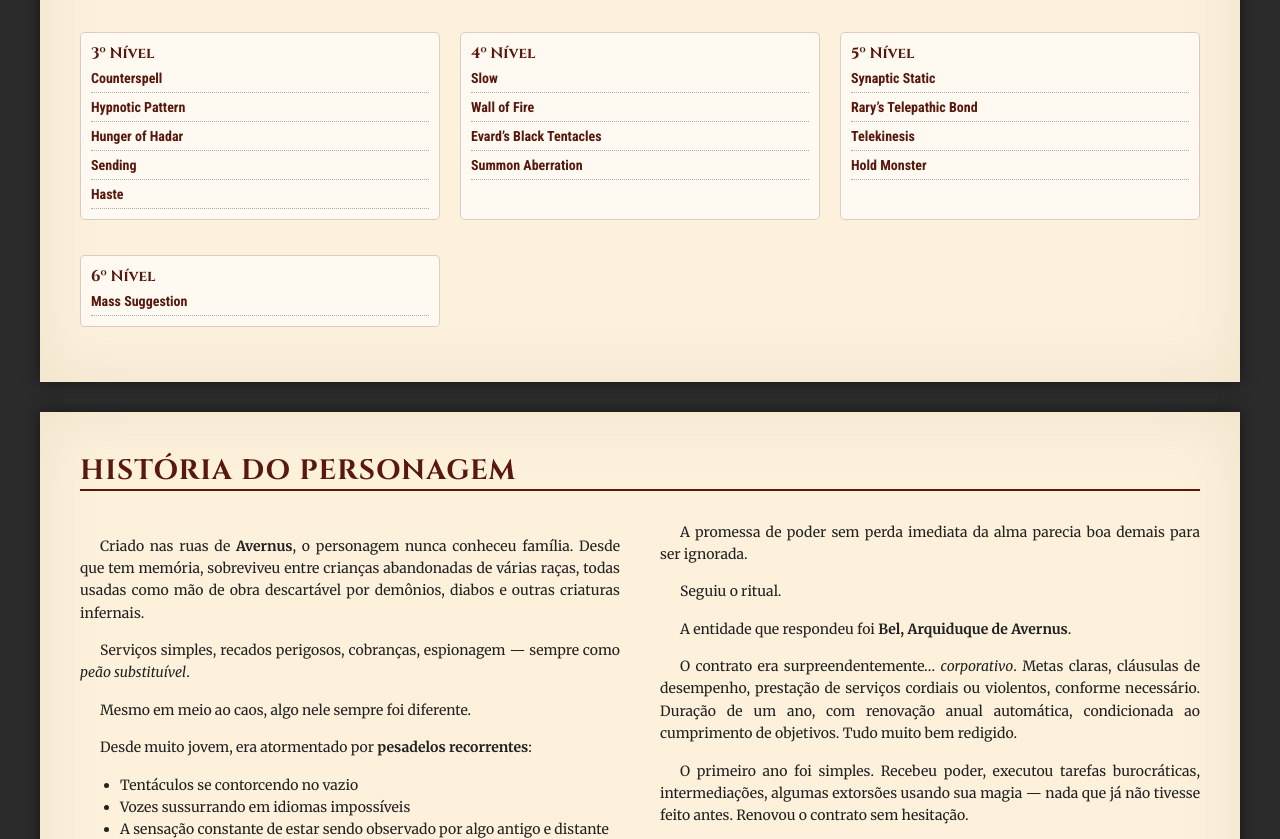
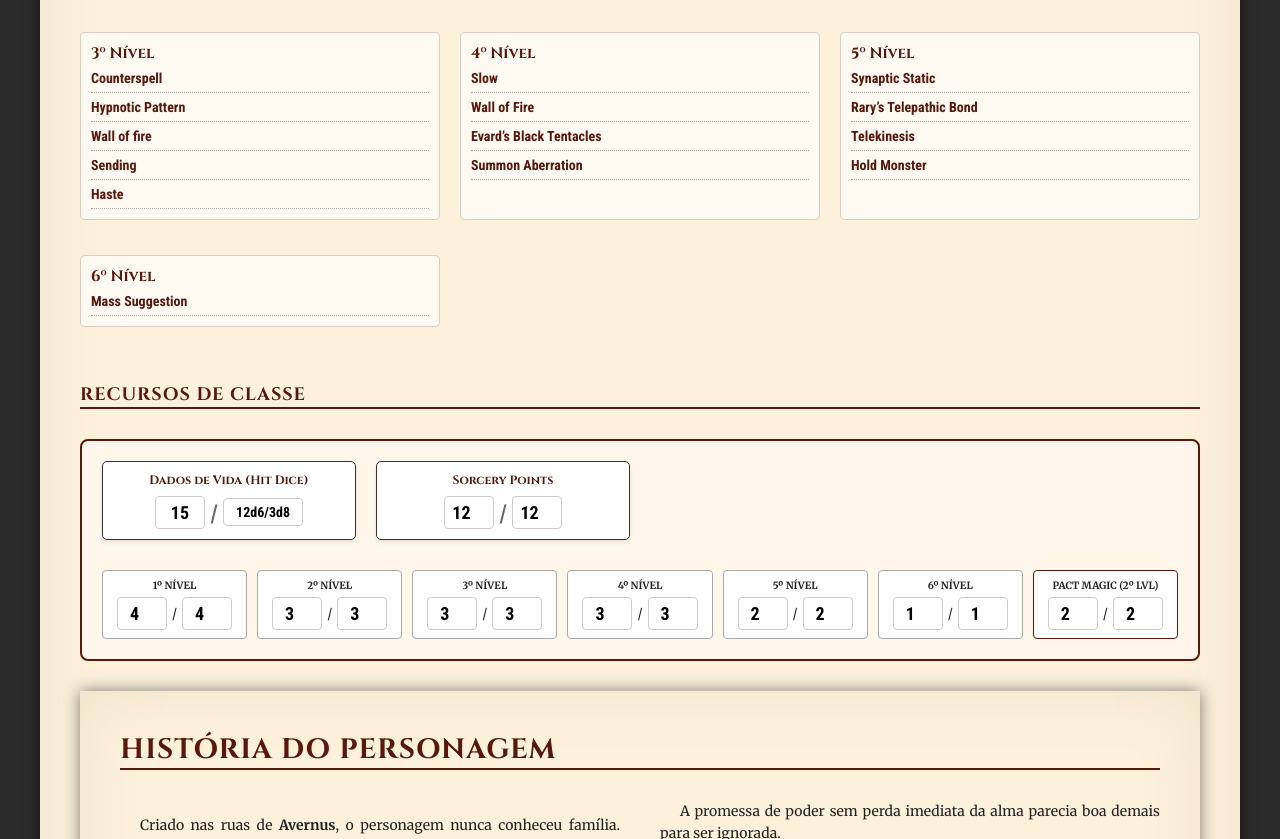
Before and after one commit to maioRafael/varis, a plain HTML site: page index.html in a window 1280 px wide. Shown: the part 1961-2800 px from the top of the page. Drawn offline with Linux system fonts and the light colour scheme.

Commit message:
resources

```diff
--- a/index.html
+++ b/index.html
@@ -10,7 +10,83 @@
 <link href="https://fonts.googleapis.com/css2?family=Cinzel:wght@700;900&family=Merriweather:ital,wght@0,300;0,400;0,700;1,400&family=Roboto+Condensed:wght@400;700&display=swap" rel="stylesheet">
 
 <style>
-    .sub-header {
+  /* Estilos para a Seção de Recursos */
+.resources-container {
+  display: grid;
+  grid-template-columns: repeat(auto-fit, minmax(200px, 1fr));
+  gap: 20px;
+  margin-top: 30px;
+  padding: 20px;
+  background: rgba(255, 255, 255, 0.4);
+  border: 2px solid var(--phb-red);
+  border-radius: 8px;
+}
+
+.resource-item {
+  text-align: center;
+  background: #fff;
+  border: 1px solid #333;
+  border-radius: 5px;
+  padding: 10px;
+  box-shadow: 0 2px 4px rgba(0,0,0,0.1);
+}
+
+.resource-item h3 {
+  font-size: 12px;
+  margin-bottom: 8px;
+  color: var(--phb-red);
+}
+
+.resource-inputs {
+  display: flex;
+  justify-content: center;
+  align-items: center;
+  gap: 5px;
+}
+
+.resource-inputs input {
+  width: 50px;
+  font-size: 18px;
+  font-family: 'Roboto Condensed', sans-serif;
+  font-weight: bold;
+  text-align: center;
+  border: 1px solid #ccc;
+  border-radius: 4px;
+  padding: 5px;
+}
+
+.resource-divider {
+  font-size: 20px;
+  font-weight: bold;
+  color: #666;
+}
+
+.spell-slots-grid {
+  display: grid;
+  grid-template-columns: repeat(auto-fit, minmax(100px, 1fr));
+  gap: 10px;
+  width: 100%;
+  grid-column: 1 / -1; /* Ocupa a largura toda */
+  margin-top: 10px;
+}
+
+.spell-slot-box {
+  background: #fff;
+  border: 1px solid #aaa;
+  padding: 8px;
+  border-radius: 4px;
+  text-align: center;
+}
+
+.spell-slot-box label {
+  display: block;
+  font-size: 10px;
+  text-transform: uppercase;
+  margin-bottom: 5px;
+  font-weight: bold;
+}
+
+.sub-header {
   font-family: 'Cinzel', serif;
   font-size: 11px;
   color: #555;
@@ -439,7 +515,7 @@ h2 { border-bottom: 2px solid var(--phb-red); font-size: 18px; margin-bottom: 10
 
   <div class="main-grid">
     <div class="scores-col">
-      <div class="ability-score"><h3>STR</h3><div class="mod-box">-1</div><div class="score-oval">8</div></div>
+      <div class="ability-score"><h3>STR</h3><div class="mod-box">-1</div><div class="score-ovagitl">8</div></div>
       <div class="ability-score"><h3>DEX</h3><div class="mod-box">+2</div><div class="score-oval">14</div></div>
       <div class="ability-score"><h3>CON</h3><div class="mod-box">+3</div><div class="score-oval">16</div></div>
       <div class="ability-score"><h3>INT</h3><div class="mod-box">+0</div><div class="score-oval">10</div></div>
@@ -534,6 +610,7 @@ h2 { border-bottom: 2px solid var(--phb-red); font-size: 18px; margin-bottom: 10
           <button class="interactive-btn" onclick="openText(this)">Quickened Spell<div class="hidden-content"><strong>Custo:</strong> 2 Pontos de Feitiçaria<br><strong>Efeito:</strong> Você pode mudar o tempo de conjuração de uma magia que tenha tempo de 1 ação para 1 ação bônus.</div></button>
           <button class="interactive-btn" onclick="openText(this)">Twinned Spell<div class="hidden-content"><strong>Custo:</strong> Pontos igual ao nível da magia<br><strong>Efeito:</strong> Ao conjurar uma magia que alveja apenas uma criatura e não tem alcance de "pessoal", você pode alvejar uma segunda criatura no alcance.</div></button>
           <button class="interactive-btn" onclick="openText(this)">Empowered Spell<div class="hidden-content"><strong>Custo:</strong> 1 Ponto de Feitiçaria<br><strong>Efeito:</strong> Ao rolar o dano de uma magia, você pode escolher até 5 dados (seu mod. de CHA) para rolar novamente, devendo usar os novos resultados.</div></button>
+          <button class="interactive-btn" onclick="openText(this)">Subtle Spell<div class="hidden-content"><strong>Custo:</strong> 1 Ponto de Feitiçaria<br><strong>Efeito:</strong>  Ao conjurar uma magia, você pode gastar 1 ponto de feitiçaria para conjurá-la sem quaisquer componentes somáticos ou verbais.</div></button>
 
           <div class="sub-header">Talentos (Feats)</div>
           <button class="interactive-btn" onclick="openText(this)">Hexblade Curse<div class="hidden-content">
@@ -698,7 +775,7 @@ Weight: 4
       <h3>3º Nível</h3>
       <button class="interactive-btn" onclick="openText(this)">Counterspell<div class="hidden-content"><strong>Tempo de Conjuração:</strong> 1 reação<br><strong>Alcance:</strong> 18 metros<br><br>Você tenta interromper uma criatura no processo de conjurar uma magia. Se a magia for de 3º nível ou menor, ela falha. Se for maior, você faz um teste de atributo (CHA) contra CD 10 + nível da magia.</div></button>
       <button class="interactive-btn" onclick="openText(this)">Hypnotic Pattern<div class="hidden-content"><strong>Tempo de Conjuração:</strong> 1 ação<br><strong>Alcance:</strong> 36 metros (Conc.)<br><br>Você cria um padrão de cores flutuantes em um cubo de 9m. Criaturas que falharem na salvaguarda de Sabedoria ficam <strong>Incapacitadas</strong> e com deslocamento 0 enquanto durar a magia ou até sofrerem dano.</div></button>
-      <button class="interactive-btn" onclick="openText(this)">Hunger of Hadar<div class="hidden-content"><strong>Tempo de Conjuração:</strong> 1 ação<br><strong>Alcance:</strong> 45 metros (Conc.)<br><br>Uma esfera de 6m preenchida com escuridão mágica e ruídos aterrorizantes surge. Criaturas que começam o turno na área sofrem 2d6 de dano gélido. Criaturas que terminam o turno lá sofrem 2d6 de dano ácido (Destreza evita). A área é terreno difícil.</div></button>
+      <button class="interactive-btn" onclick="openText(this)">Wall of fire<div class="hidden-content"><strong>Tempo de Conjuração:</strong> 1 ação<br><strong>Alcance:</strong> 45 metros (Conc.)<br><br>Você cria uma parede de fogo em uma superfície sólida dentro do alcance. Você pode fazer a parede com até 60 pés de comprimento, 20 pés de altura e 1 pé de espessura, ou uma parede em anel com até 20 pés de diâmetro, 20 pés de altura e 1 pé de espessura. A parede é opaca e dura pela duração. Quando a parede aparece, cada criatura em sua área deve fazer um teste de resistência de Destreza. Em um teste falho, uma criatura sofre 5d8 de dano de fogo, ou metade desse dano em um teste bem-sucedido. Um lado da parede, selecionado por você quando conjura este feitiço, causa 5d8 de dano de fogo a cada criatura que termina seu turno a até 10 pés desse lado ou dentro da parede. Uma criatura sofre o mesmo dano quando entra na parede pela primeira vez em um turno ou termina seu turno lá. O outro lado da parede não causa dano. </div></button>
       <button class="interactive-btn" onclick="openText(this)">Sending<div class="hidden-content"><strong>Tempo de Conjuração:</strong> 1 ação<br><strong>Alcance:</strong> Ilimitado (Mesmo plano)<br><br>Você envia uma mensagem mental de até 25 palavras para uma criatura que conhece. Ela reconhece sua voz e pode responder imediatamente. Funciona mesmo entre planos (5% de falha).</div></button>
       <button class="interactive-btn" onclick="openText(this)">Haste<div class="hidden-content"><strong>Tempo de Conjuração:</strong> 1 ação<br><strong>Alcance:</strong> 9 metros (Conc.)<br><br>A criatura ganha o dobro de deslocamento, +2 na CA, vantagem em testes de Destreza e uma ação extra (Ataque, Desengajar, Esconder ou Usar Objeto). Quando a magia acaba, o alvo perde um turno.</div></button>
     </div>
@@ -724,8 +801,81 @@ Weight: 4
       <button class="interactive-btn" onclick="openText(this)">Mass Suggestion<div class="hidden-content"><strong>Tempo de Conjuração:</strong> 1 ação<br><strong>Alcance:</strong> 18 metros<br><br>Você sugere um curso de ação a até 12 criaturas. Se a sugestão for razoável, elas devem passar num teste de Sabedoria ou seguirão a instrução por até 24 horas. Não exige concentração.</div></button>
     </div>
   </div>
+<section>
+  <h2 style="margin-top: 40px;">Recursos de Classe</h2>
+<div class="resources-container">
+
+  <div class="resource-item">
+    <h3>Dados de Vida (Hit Dice)</h3>
+    <div class="resource-inputs">
+      <input type="text" value="15" title="Atuais">
+      <span class="resource-divider">/</span>
+      <input type="text" value="12d6/3d8" title="Total" style="width: 80px; font-size: 14px;">
+    </div>
+  </div>
+
+  <div class="resource-item">
+    <h3>Sorcery Points</h3>
+    <div class="resource-inputs">
+      <input type="number" value="12" title="Atuais">
+      <span class="resource-divider">/</span>
+      <input type="number" value="12" title="Total">
+    </div>
+  </div>
+
+  <div class="spell-slots-grid">
+    <div class="spell-slot-box">
+      <label>1º Nível</label>
+      <div class="resource-inputs">
+        <input type="number" value="4"> / <input type="number" value="4">
+      </div>
+    </div>
+
+    <div class="spell-slot-box">
+      <label>2º Nível</label>
+      <div class="resource-inputs">
+        <input type="number" value="3"> / <input type="number" value="3">
+      </div>
+    </div>
+
+    <div class="spell-slot-box">
+      <label>3º Nível</label>
+      <div class="resource-inputs">
+        <input type="number" value="3"> / <input type="number" value="3">
+      </div>
+    </div>
+
+    <div class="spell-slot-box">
+      <label>4º Nível</label>
+      <div class="resource-inputs">
+        <input type="number" value="3"> / <input type="number" value="3">
+      </div>
+    </div>
+
+    <div class="spell-slot-box">
+      <label>5º Nível</label>
+      <div class="resource-inputs">
+        <input type="number" value="2"> / <input type="number" value="2">
+      </div>
+    </div>
+
+    <div class="spell-slot-box">
+      <label>6º Nível</label>
+      <div class="resource-inputs">
+        <input type="number" value="1"> / <input type="number" value="1">
+      </div>
+    </div>
+
+    <div class="spell-slot-box" style="border-color: var(--phb-red);">
+      <label>Pact Magic (2º Lvl)</label>
+      <div class="resource-inputs">
+        <input type="number" value="2"> / <input type="number" value="2">
+      </div>
+    </div>
+  </div>
+
+</div>
 </section>
-
 <section class="sheet-page">
   <h2 style="font-size: 28px; margin-bottom: 30px;">História do Personagem</h2>
   <div class="bg-text">
```
